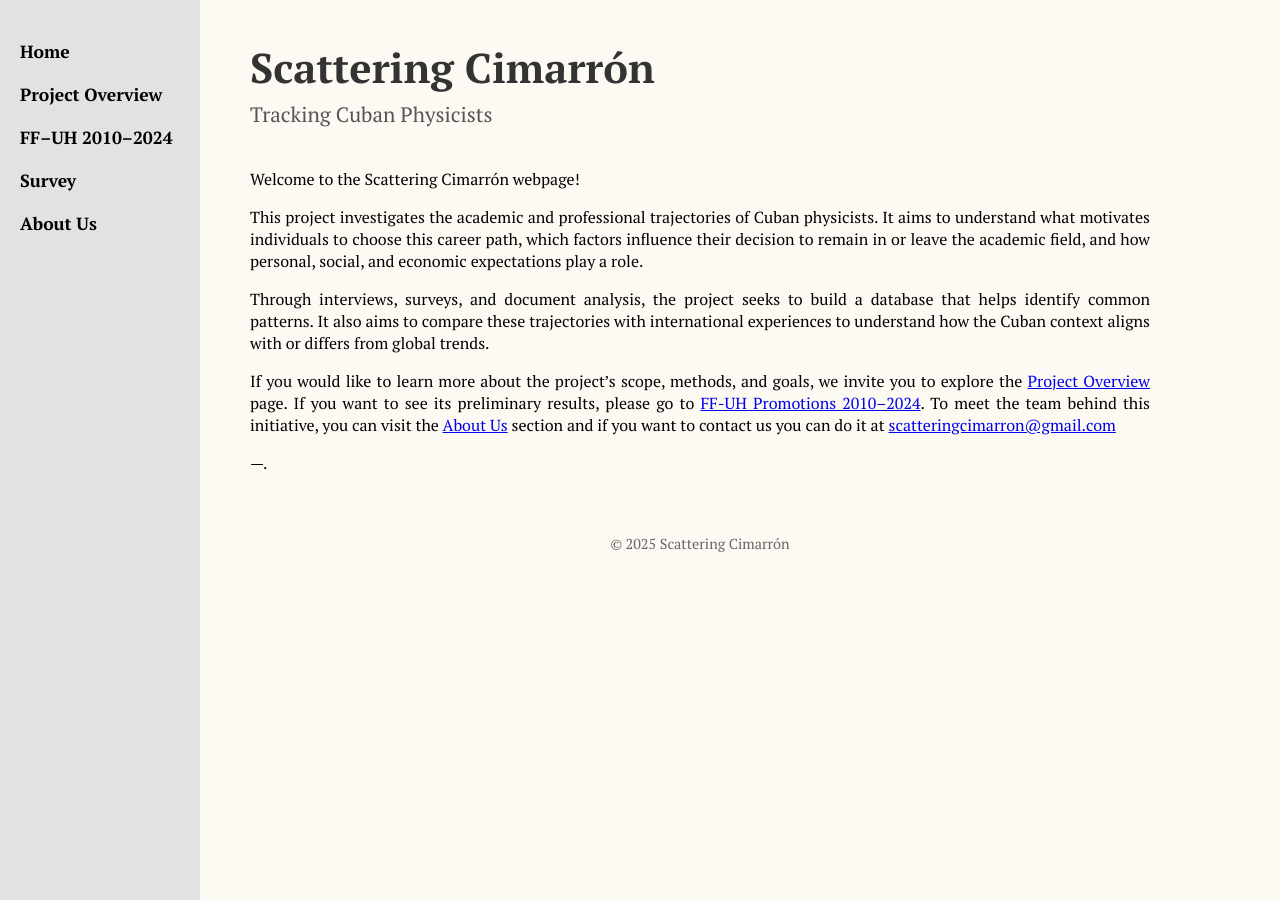
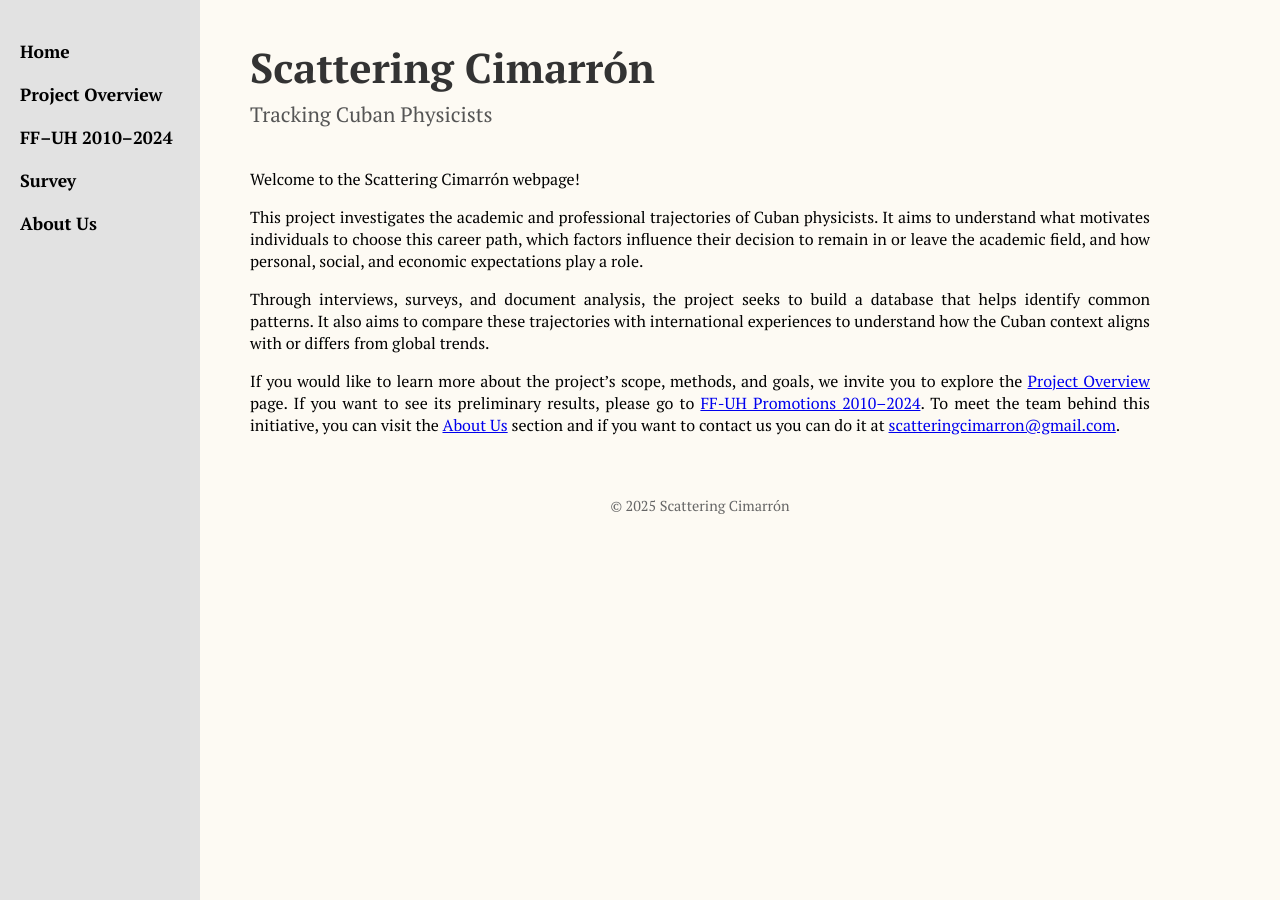
Before and after one commit to Gretica/Tracking_Cuban_Physicists, a Jekyll site: the page built from index.md, in a window 1280 px wide. Built offline with Jekyll 4.4.1, drawn with Linux system fonts in a browser that asks for light colours.

```diff
--- a/index.md
+++ b/index.md
@@ -8,9 +8,7 @@ This project investigates the academic and professional trajectories of Cuban ph
 
 Through interviews, surveys, and document analysis, the project seeks to build a database that helps identify common patterns. It also aims to compare these trajectories with international experiences to understand how the Cuban context aligns with or differs from global trends.
 
-If you would like to learn more about the project’s scope, methods, and goals, we invite you to explore the <a href="{{ site.baseurl }}/Project/">Project Overview</a> page. If you want to see its preliminary results, please go to <a href="{{ site.baseurl }}/Promo_2010_2024/">FF-UH Promotions 2010–2024</a>. To meet the team behind this initiative, you can visit the <a href="{{ site.baseurl }}/Aboutus/">About Us</a> section and if you want to contact us you can do it at [scatteringcimarron@gmail.com](mailto:scatteringcimarron@gmail.com)
-
----.
+If you would like to learn more about the project’s scope, methods, and goals, we invite you to explore the <a href="{{ site.baseurl }}/Project/">Project Overview</a> page. If you want to see its preliminary results, please go to <a href="{{ site.baseurl }}/Promo_2010_2024/">FF-UH Promotions 2010–2024</a>. To meet the team behind this initiative, you can visit the <a href="{{ site.baseurl }}/Aboutus/">About Us</a> section and if you want to contact us you can do it at [scatteringcimarron@gmail.com](mailto:scatteringcimarron@gmail.com).
 
 
 <!-- If you are a Cuban physicist, we warmly invite you to contribute to the project by completing its current <a href="{{ site.baseurl }}/survey/">Survey</a>. Esta oración es un comentario y no se mostrará al renderizar el Markdown -->
```
